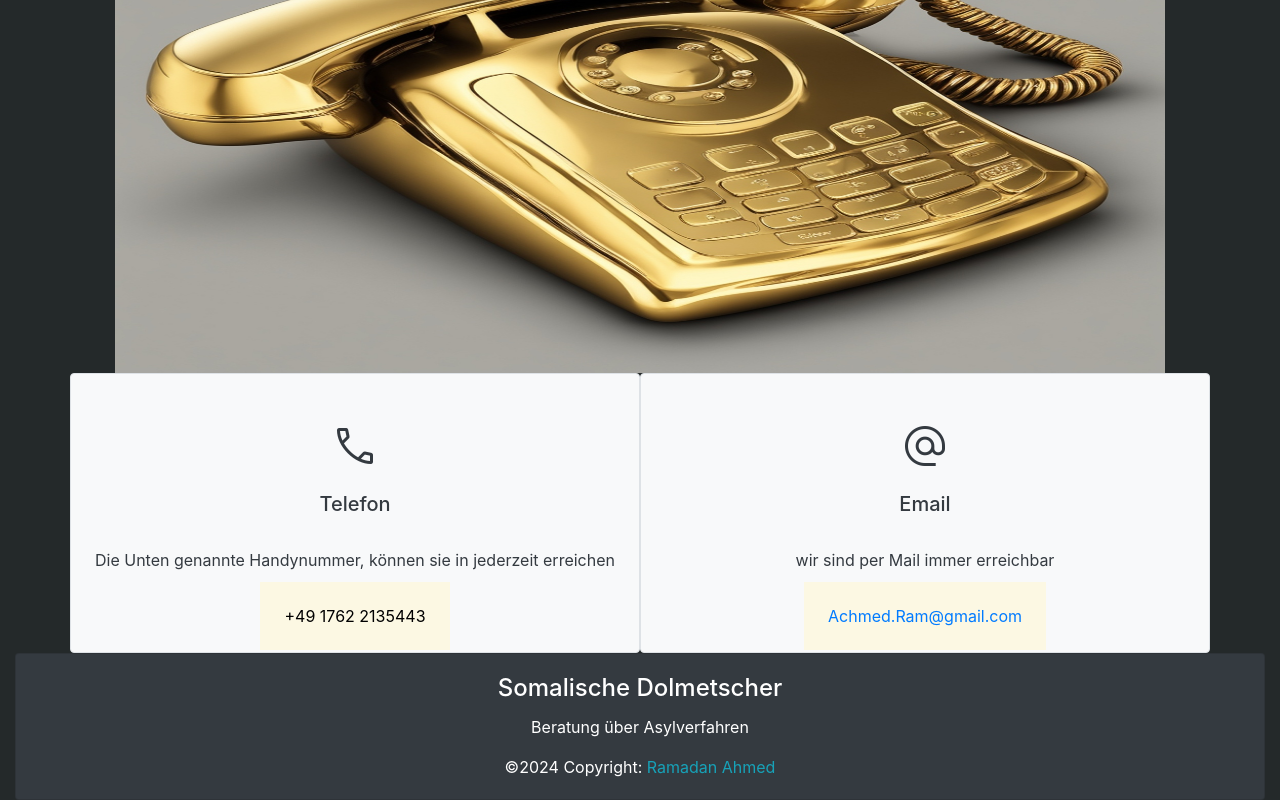
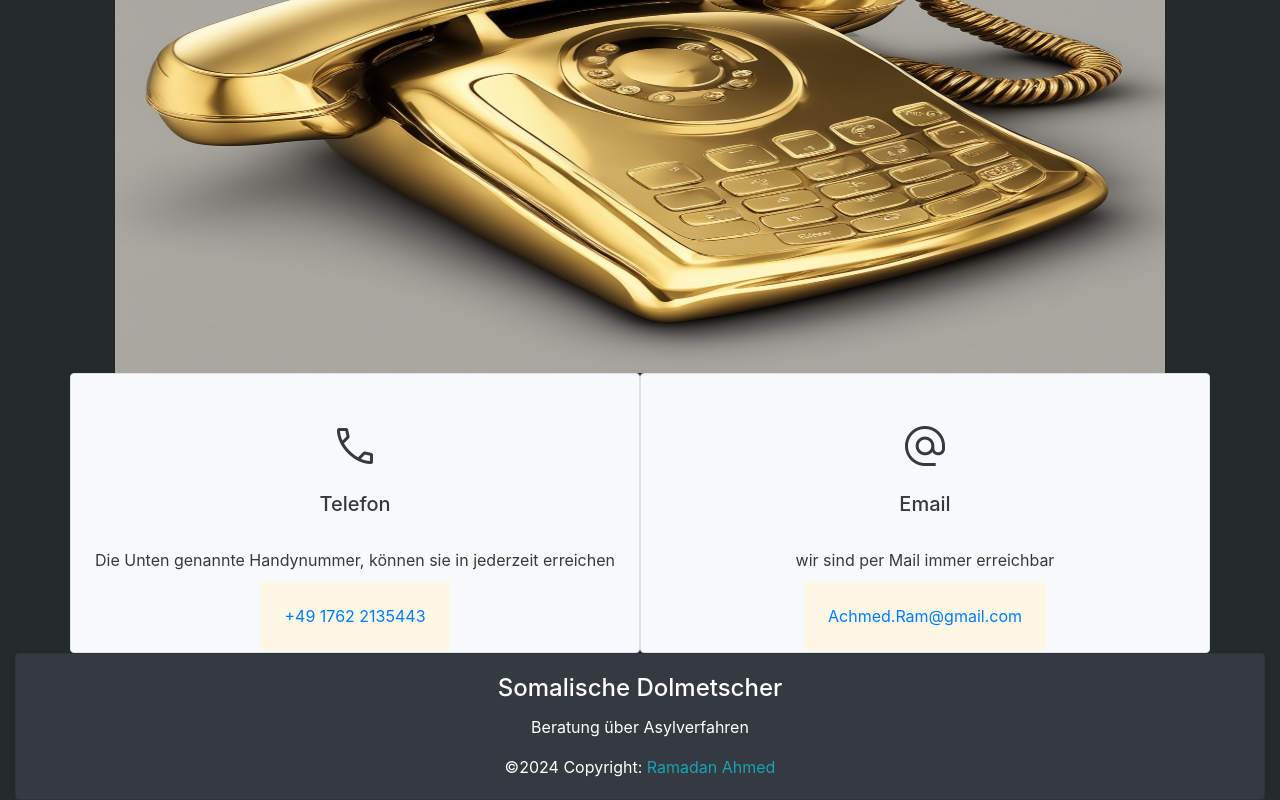
Before and after one commit to kudlacag/turjuman, a React (Create React App) app: page /contacts in a window 1280 px wide. Shown: the part 359-1159 px from the top of the page. Built offline with nearby package versions, Linux system fonts and the light colour scheme.

Commit message:
tell link

```diff
--- a/src/pages/links/Contacts.js
+++ b/src/pages/links/Contacts.js
@@ -22,7 +22,7 @@ Auf meiner Kontaktseite stehen Ihnen verschiedene Möglichkeiten zur Verfügung,
               <span class="material-symbols-outlined mt-5" style={{fontSize: '48px'}}>call</span>
              <h5 className='p-3'>Telefon</h5>
              <p className='p-2'>Die Unten genannte Handynummer, können sie in jederzeit erreichen</p>
-             <p className='p-2 text-info '> <mark className='p-4'> <a href="tel:+49 1762 2135443"></a> +49 1762 2135443</mark> </p>
+             <p className='p-2 text-info '> <mark className='p-4'> <a href="tel:+49 1762 2135443">+49 1762 2135443</a></mark> </p>
             </div>
 
             <div className="col-lg-6 text-center text-dark bg-light border rounded   " style={{ }}>
```
